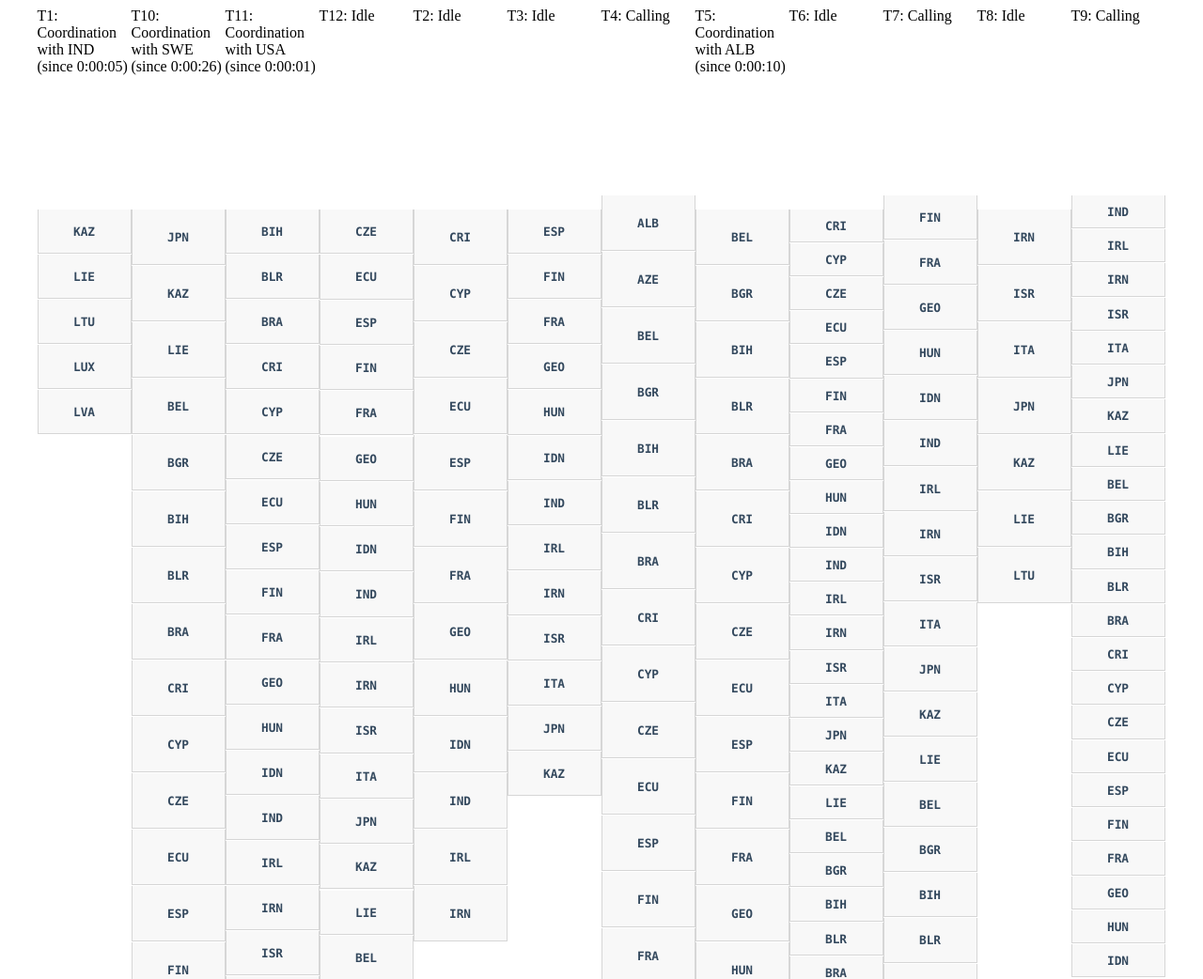
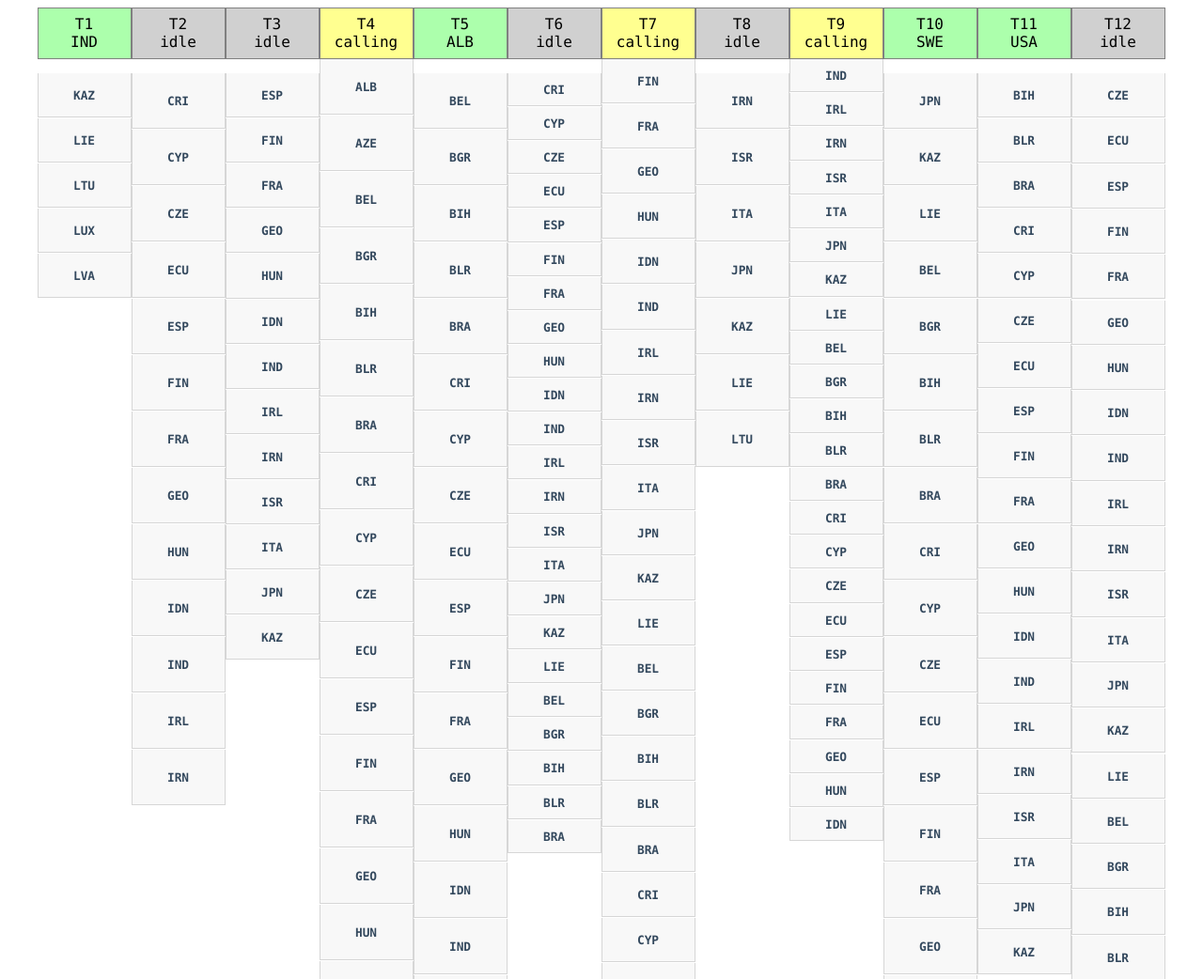
Before and after one commit to estherbod/cohmo, a Flask app: page /queues in a window 1280 px wide. Shown: the top 1042 px of the page at 94% size. Run offline with Flask 2, Linux system fonts and the light colour scheme; some libraries are stand-ins or nearby versions.

Commit message:
queues style is almost ready

```diff
--- a/cohmo/chief.py
+++ b/cohmo/chief.py
@@ -1,5 +1,6 @@
 from cohmo.table import Table
 from cohmo.history import HistoryManager
+from collections import OrderedDict
 
 # This class is the global handler of both the tables and the history.
 # The name of the class is inspired from the real-world name of the person
@@ -20,13 +21,14 @@ class ChiefCoordinator:
             self.teams = [team.strip() for team in lines[0].split(',')]
         self.history_manager = HistoryManager(history_path, additional_config)
 
-        self.tables = {}
+        self.tables = OrderedDict()
         for name in table_paths:
             with open(table_paths[name], newline='') as table_file:
                 table_lines = table_file.readlines()
                 assert(table_lines[0].strip() == name)
             self.tables[name] = Table(table_paths[name], self.history_manager)
-
+        #  for x in self.tables: print(x)
+        #  print(table_paths, self.tables)
         self.lost_positions = additional_config['LOST_POSITIONS']
 
     # Saves the current states of tables and history to the given files.
--- a/cohmo/static/queues.css
+++ b/cohmo/static/queues.css
@@ -30,7 +30,42 @@
     color: #34495e;
 }
 
-.table-name {
+.queue-header {
     width: 100%;
-    height: 200px;
+    height: 55px;
+    text-align: center;
+    vertical-align: middle;
+    font-family: "Roboto Mono", Monaco, courier, monospace;
+    font-size: 1em;
+    box-sizing: border-box;
+    -moz-box-sizing: border-box;
+    -webkit-box-sizing: border-box;
+    border: 1px solid gray;
 }
+
+.queue-header-container {
+    position: relative;
+    top: 7px;
+}
+
+.queue-header.correcting {
+    background-color: #acffac;
+}
+
+.queue-header.calling {
+    background-color: #ffff90;
+}
+
+.queue-header.idle {
+    background-color: #D0D0D0;
+}
+
+.schedule-times {
+/*
+    background-color: black;
+*/
+    width: 98%;
+    height: 100%;
+    position: absolute;
+    z-index: 1;
+}
--- a/cohmo/static/queues.js
+++ b/cohmo/static/queues.js
@@ -5,7 +5,7 @@ const TableStatusName = ['Calling', 'Coordination', 'Idle'];
 const SECOND_IN_PIXELS = 0.05;
 
 let queues_model = {
-    tables: {},
+    tables: [],
     last_update: -1,
     update() {
         return axios.get('/tables/get_all', {params: {last_update: this.last_update}})
@@ -53,25 +53,51 @@ let queues_component = new Vue({
     computed: {
         start_time: function() {
             let result = {};
-            for (let name in this.tables) {
-                result[name] = {};
+            for (let table of this.tables) {
+                result[table.name] = {};
                 let now =  new Date().getTime() / 1000; // In seconds.
                 let curr = undefined;
-                let start_time = this.tables[name].current_coordination_start_time;
-                let expected_duration = this.tables[name].expected_duration;
+                let start_time = table.current_coordination_start_time;
+                let expected_duration = table.expected_duration;
 
-                if (this.tables[name].status == TableStatus.CALLING) curr = now;
-                else if (this.tables[name].status == TableStatus.IDLE) curr = now + 300;
-                else if (this.tables[name].status == TableStatus.CORRECTING) {
+                if (table.status == TableStatus.CALLING) curr = now;
+                else if (table.status == TableStatus.IDLE) curr = now + 300;
+                else if (table.status == TableStatus.CORRECTING) {
                     curr = Math.max(now + 300, start_time + expected_duration)
                 }
-                console.log(curr);
-                for (let team of this.tables[name].queue) {
-                    result[name][team] = curr;
+                for (let team of table.queue) {
+                    result[table.name][team] = curr;
                     curr += expected_duration;
                 }
             }
             return result;
+        },
+    },
+});
+
+Vue.component('queue-header', {
+    props: ['table',],
+    computed: {
+        correcting: function() {
+            return this.table.status === TableStatus.CORRECTING;
+        },
+        calling: function() {
+            return this.table.status == TableStatus.CALLING;
+        },
+        idle: function() {
+            return this.table.status == TableStatus.IDLE;
+        },
+        status_name: function() {
+            if (this.correcting) return 'correcting';
+            if (this.calling) return 'calling';
+            if (this.idle) return 'idle';
+        },
+        height: function() {
+            return this.expected_duration * SECOND_IN_PIXELS - 1;
+        },
+        top_pos: function() {
+            let now = new Date().getTime() / 1000;
+            return (this.start_time - now) * SECOND_IN_PIXELS;
         },
     },
     methods: {
@@ -82,5 +108,14 @@ let queues_component = new Vue({
             var seconds = "0" + date.getSeconds();
             return hours + ':' + minutes.substr(-2) + ':' + seconds.substr(-2);
         }
-    }
+    },
+    template: `
+<div v-bind:class='"queue-header " + [[status_name]]'>
+    <div class='queue-header-container'>
+        <div class='table-name'>[[ table.name ]]</div>
+        <div class='correcting' v-if='correcting'> [[ table.current_coordination_team ]] </div>
+        <div class='calling' v-if='calling'> calling </div>
+        <div class='idle' v-if='idle'> idle </div>
+    </div>
+</div>`,
 });
--- a/cohmo/templates/queues.html
+++ b/cohmo/templates/queues.html
@@ -6,14 +6,12 @@
     <link rel='stylesheet' type='text/css' href='{{url_for("static", filename="queues.css")}}'>
 </head>
 <body>
+    <div class='schedule-times'>
+
+    </div>
     <div id='queues'>
-        <div v-for='table in tables' class='queue-column'>
-            <div class='table-name'>[[ table.name ]]: [[ TableStatusName[table.status] ]]
-                <span v-if='table.status === TableStatus.CORRECTING'>
-                    with [[ table.current_coordination_team ]]
-                    (since [[ human_readable_time(table.current_coordination_start_time) ]])
-                </span>
-            </div>
+        <div v-for='table in tables' class='queue-column' :key="table.name">
+            <queue-header v-bind:table='table'></queue-header>
             <div class='queue-container'>
                 <team-in-queue v-for='team in table.queue' v-bind:team='team'
                                v-bind:expected_duration='table.expected_duration'
--- a/cohmo/views.py
+++ b/cohmo/views.py
@@ -197,8 +197,7 @@ def get_tables_if_changed():
     if chief.history_manager.operations_num == last_update:
         return jsonify(ok=True, changed=False)
 
-    all_tables_data = json.dumps(
-        {name: chief.tables[name].to_dict() for name in chief.tables})
+    all_tables_data = json.dumps([chief.tables[table].to_dict() for table in chief.tables])
     return jsonify(ok=True, changed=True,
                    last_update=chief.history_manager.operations_num,
                    tables=all_tables_data)
```
